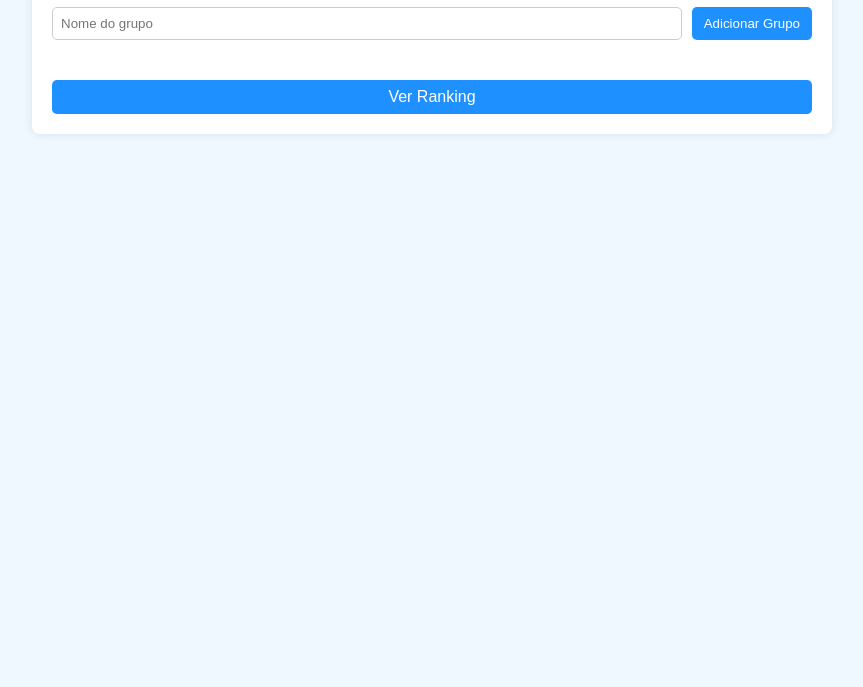
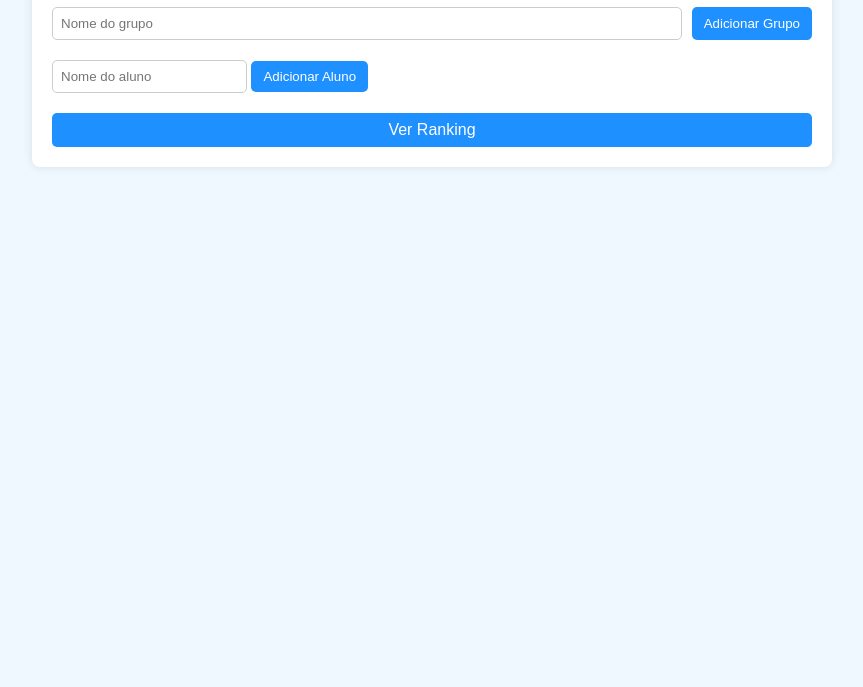
Before and after one commit to YcaroMiguel/avaliar8at, a plain HTML site: page index.html in a window 1280 px wide. Shown: the part 113-800 px from the top of the page, without its empty margins (208-1071 px from the left). Drawn offline with Linux system fonts and the light colour scheme.

Commit message:
Atualizar o index.html

```diff
--- a/index.html
+++ b/index.html
@@ -13,6 +13,10 @@
       <input type="text" id="groupName" placeholder="Nome do grupo" />
       <button onclick="addGroup()">Adicionar Grupo</button>
     </div>
+    <div class="add-student">
+      <input type="text" id="studentName" placeholder="Nome do aluno" />
+      <button onclick="addStudent()">Adicionar Aluno</button>
+    </div>
     <div id="groups"></div>
     <button class="finalize" onclick="showRanking()">Ver Ranking</button>
     <div id="ranking" class="hidden"></div>
```
